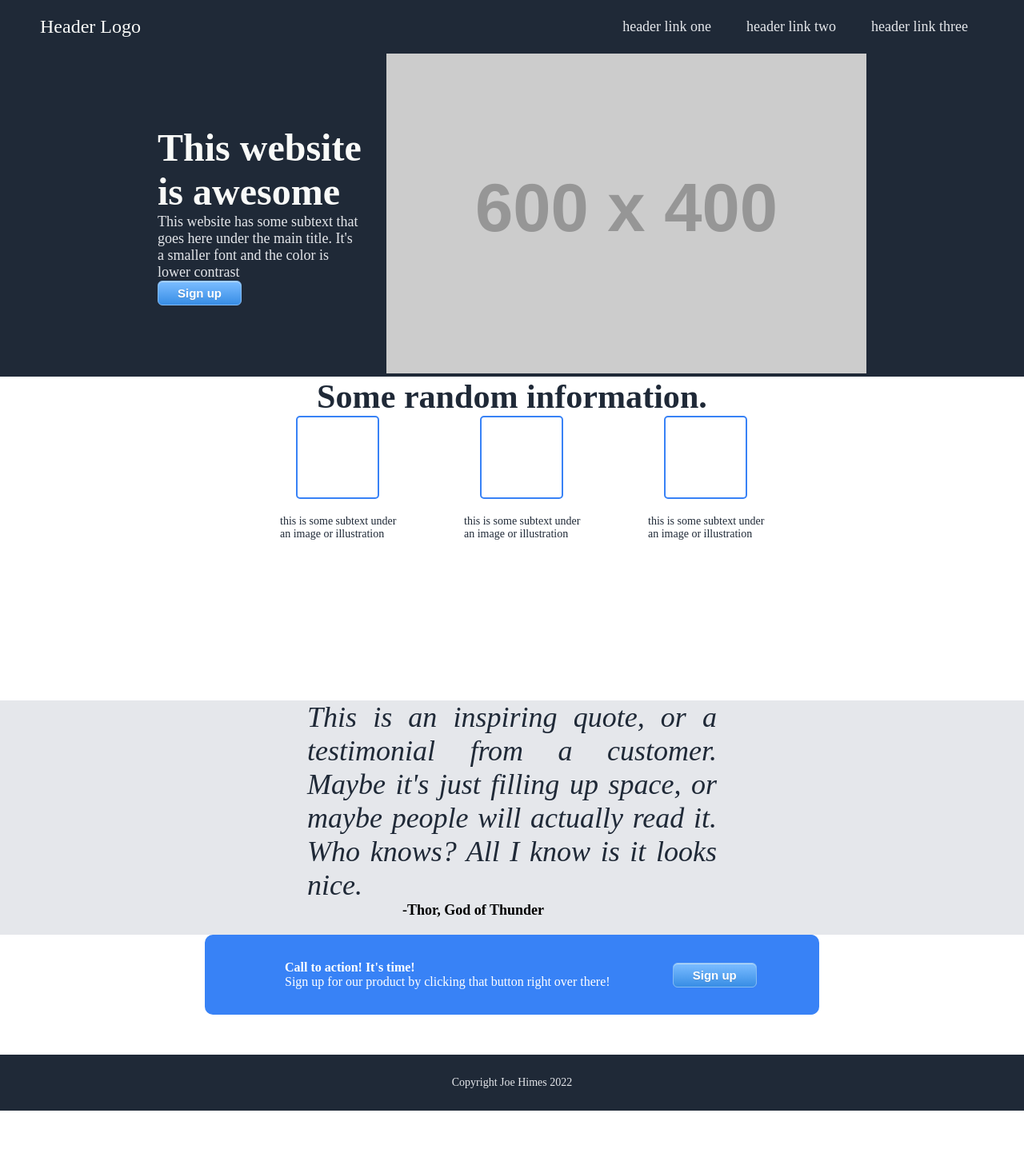
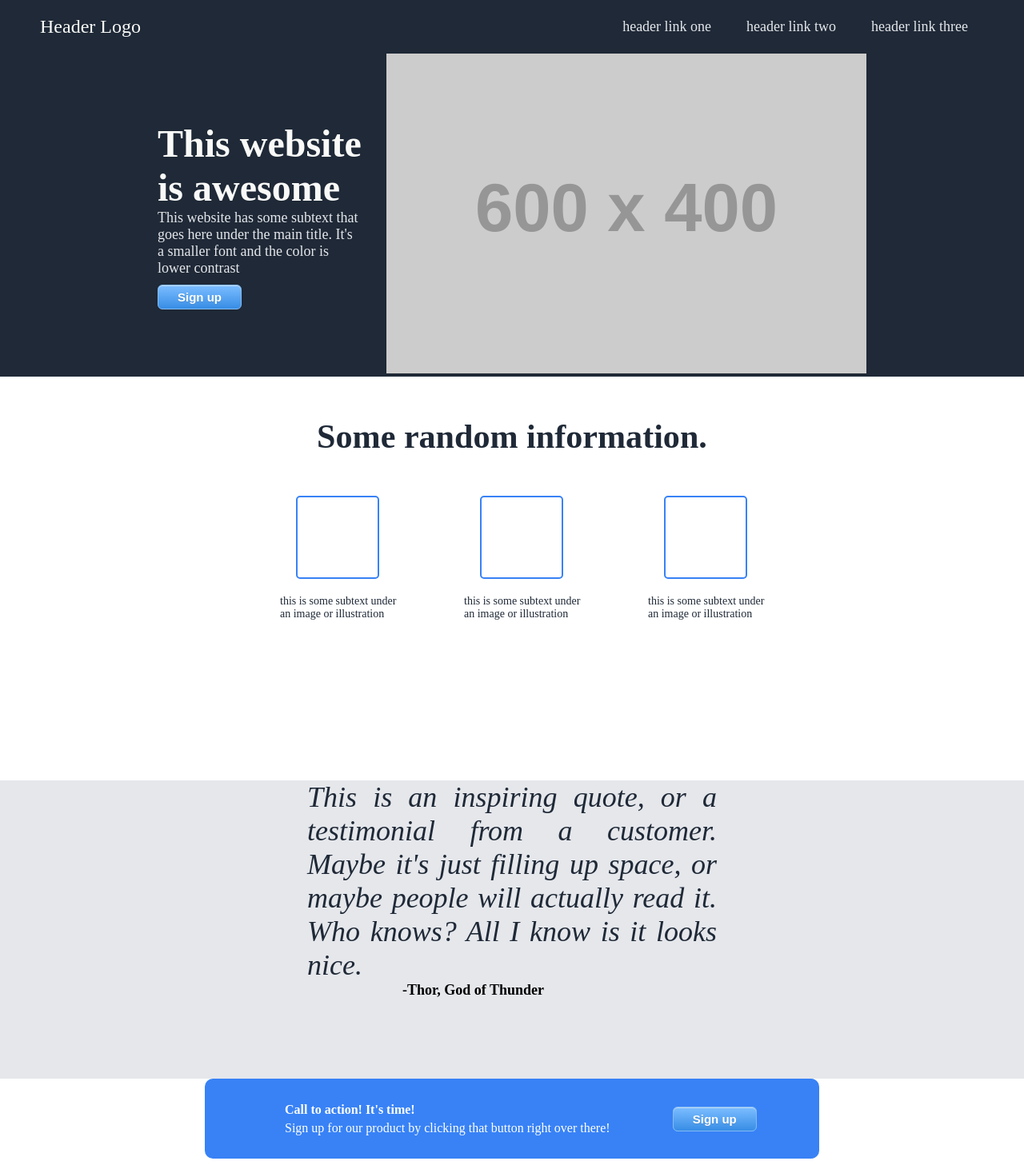
Before and after one commit to Joehimes/odin-landing-page, a plain HTML site: page index.html in a window 1280 px wide. Shown: the top 1452 px of the page at 80% size. Before the commit the page ends 1389 px from the top, so only its background shows below. Drawn offline with Linux system fonts and the light colour scheme; placeholder pictures from the web are drawn by us.

Commit message:
Updated minor stylings. Updated README

```diff
--- a/style.css
+++ b/style.css
@@ -46,6 +46,7 @@ header {
 .left-intro p {
   font-size: 18px;
   color: #e5e7eb;
+  padding-bottom: 10px;
 }
 
 .intro-button {
@@ -74,6 +75,8 @@ header {
   font-size: 36px;
   font-weight: extra-bold;
   color: #1f2937;
+  padding-bottom: 50px;
+  padding-top: 50px;
 }
 
 .about-cards {
@@ -119,7 +122,7 @@ header {
   margin-right: 600px;
   font-size: 18px;
   font-weight: bold;
-  padding-bottom: 20px;
+  padding-bottom: 100px;
 }
 
 .contact {
@@ -137,6 +140,7 @@ header {
 .left-contact h4 {
   margin: auto;
   margin-left: 100px;
+  padding-bottom: 5px;
 }
 
 .left-contact p {
```
Also changed, not shown: 1 other file.
